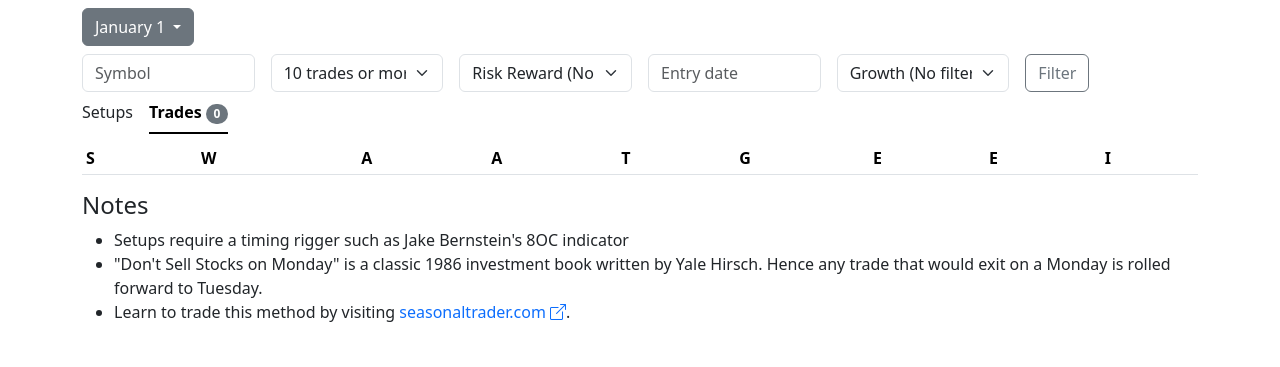
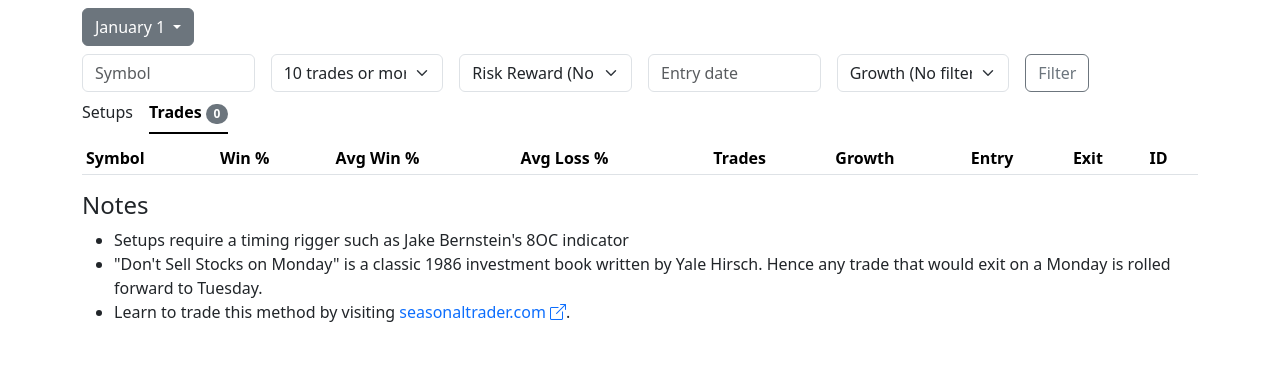
Before and after one commit to skyrichardson/flaskSeasonalTraderSetups, a Flask app: page /stocks/1/1/trades in a window 1280 px wide. Shown: the part 56-423 px from the top of the page. Run offline with Flask 3, Linux system fonts and the light colour scheme; lists and menus that the app fills with data are empty; some libraries are stand-ins or nearby versions.

Commit message:
trades view columns sortable and filter by symbol

```diff
--- a/app.py
+++ b/app.py
@@ -91,8 +91,12 @@ def trades_view(year, month):
     rr = request.args.get('rr', '0.1')
     entry_date = request.args.get('entry_date', '')
     growth = request.args.get('growth', '')
-    column_header = ['Symbol', 'Win %', 'Avg Win %', 'Avg Loss %',
-                         'Trades', 'Growth', 'Entry', 'Exit', 'ID']
+    symbol = request.args.get('symbol', '').upper()
+    sort = request.args.get('sort', 0, type=int)
+    direction = request.args.get('dir', 'asc')
+    reverse = direction == 'desc'
+    column_header = [['Symbol', 1], ['Win %', 7], ['Avg Win %', 10], ['Avg Loss %', 11], ['Trades', 20],
+                     ['Growth', 16], ['Entry', 3], ['Exit', 26], ['ID', 19]]
     try:
         with open(f'data/{period}_long_mature_setups.csv', 'r') as f:
             reader = csv.reader(f)
@@ -103,6 +107,8 @@ def trades_view(year, month):
                 setups = [row for row in setups if row[3] == entry_date]
             if growth:
                 setups = [row for row in setups if row[16] == growth]
+            if symbol:
+                setups = [row for row in setups if symbol in row[1]]
     except FileNotFoundError:
         setups = []
 
@@ -130,15 +136,23 @@ def trades_view(year, month):
                 extras = [v for i, v in enumerate(match) if i != key2]
                 merged.append(row + extras)
         return merged
-    # print(setups[0])
-    # print(trades[0])
+
     result = merge_lists(setups, trades, key1=19, key2=0)
-    # print(result[0])
+    sorted_result = sorted(result, key=lambda row: row[sort], reverse=reverse)
 
-    return render_template('trades.html', data=result,
+    sort_direction_symbol = ''
+    if direction == 'asc':
+        sort_direction_symbol = '▲'
+        direction = 'desc'
+    elif direction == 'desc':  # ← elif prevents double-triggering
+        sort_direction_symbol = '▼'
+        direction = 'asc'
+
+    return render_template('trades.html', data=sorted_result,
                            period=period, header=column_header, trades=trade_history_min,
-                           rr=rr, entry_date=entry_date, growth=growth, total_setups=total_setups,
-                           year=year, month=month, month_name=month_name, period_list=period_list, now=datetime.now())
+                           rr=rr, entry_date=entry_date, growth=growth, symbol=symbol, total_setups=total_setups,
+                           year=year, month=month, month_name=month_name, period_list=period_list,
+                           now=datetime.now(), sort=sort, dir=direction, sort_direction_symbol=sort_direction_symbol)
 
 
 @app.route('/futures/')
--- a/templates/setups.html
+++ b/templates/setups.html
@@ -36,7 +36,7 @@
                 <td>{{ row[16] }}</td>
                 <td>
                     <a href="https://seasonaltrader.com/host/History/Stocks.aspx?trade={{ row[19] }}&service_id=3"
-                       target="_blank" class="text-decoration-none">{{ row[19] }} <i
+                       target="_blank" class="link-body-emphasis link-offset-2 link-underline-opacity-0 link-underline-opacity-75-hover">{{ row[19] }} <i
                             class="bi bi-box-arrow-up-right"></i></a>
                 </td>
             <tr>
--- a/templates/trades.html
+++ b/templates/trades.html
@@ -9,9 +9,9 @@
         <tr>
             {% for col in header %}
                 <th scope="col">
-                    <a href="{{ url_for('futures_setups_view', year=year, month=month, trades=trades, rr=rr, entry_date=entry_date, symbol=symbol, sort=col[1], dir=dir) }}"
+                    <a href="{{ url_for('trades_view', year=year, month=month, trades=trades, rr=rr, entry_date=entry_date, symbol=symbol, sort=col[1], dir=dir) }}"
                        class="link-body-emphasis link-offset-2 link-offset-3-hover link-underline link-underline-opacity-0 link-underline-opacity-75-hover">
-                        {{ col[0][0] }}
+                        {{ col[0] }}
                         {% if sort == col[1] %}
                             {{ sort_direction_symbol }}
                         {% endif %}
@@ -41,10 +41,11 @@
                     {{ row[28] }} on {{ row[26] }} {% if row[28] == 'time_stop' %}{{ row[30] }}%{% endif %}</td>
                 <td>
                     <a href="https://seasonaltrader.com/host/History/Stocks.aspx?trade={{ row[19] }}&service_id=3"
-                       target="_blank" class="text-decoration-none">{{ row[19] }} <i
-                            class="bi bi-box-arrow-up-right"></i></a>
+                       target="_blank" class="link-body-emphasis link-offset-2 link-underline-opacity-0 link-underline-opacity-75-hover">
+                        {{ row[19] }}
+                        <i class="bi bi-box-arrow-up-right"></i>
+                    </a>
                 </td>
-
             <tr>
         {% endfor %}
         </tbody>
```
